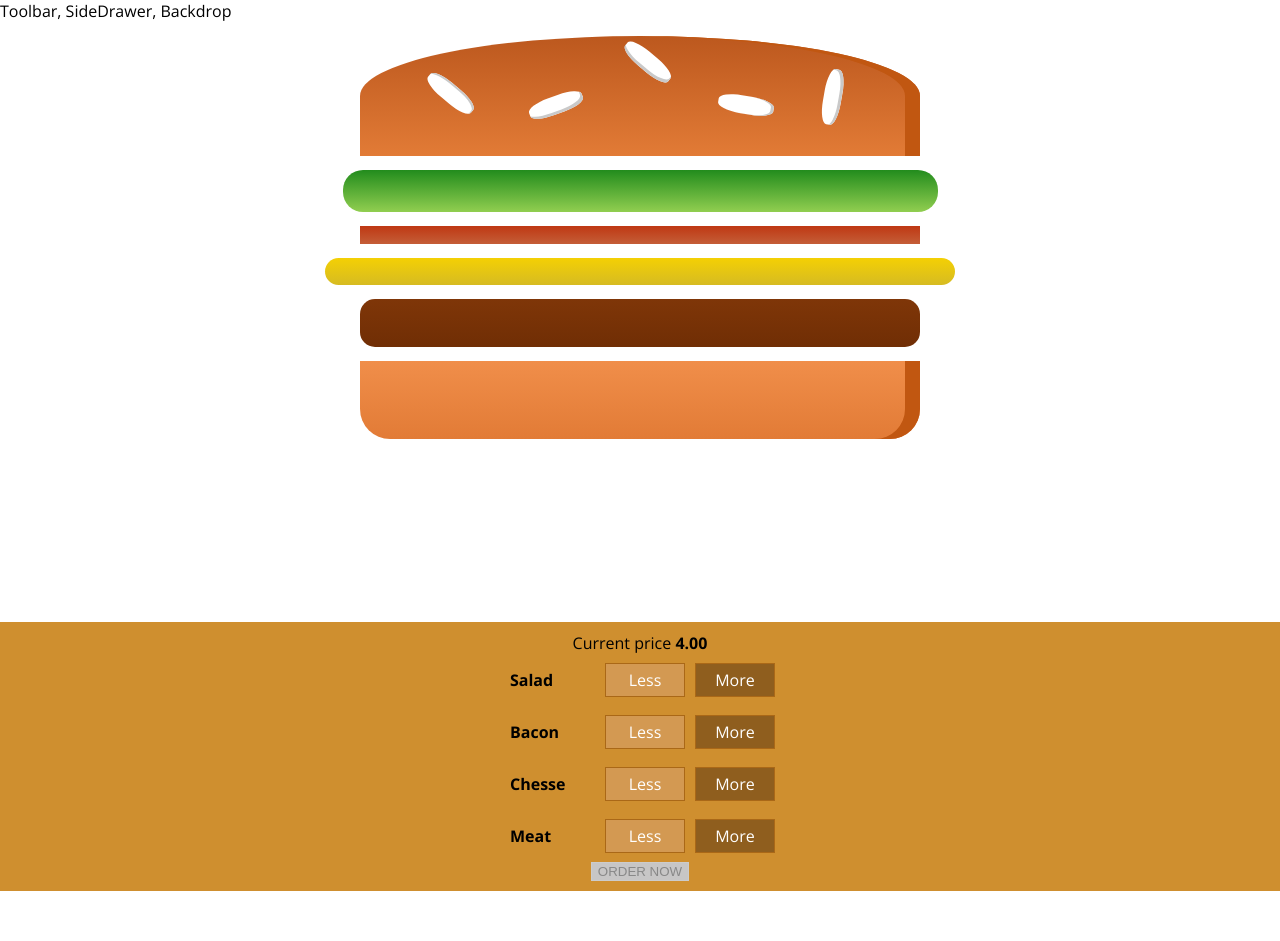
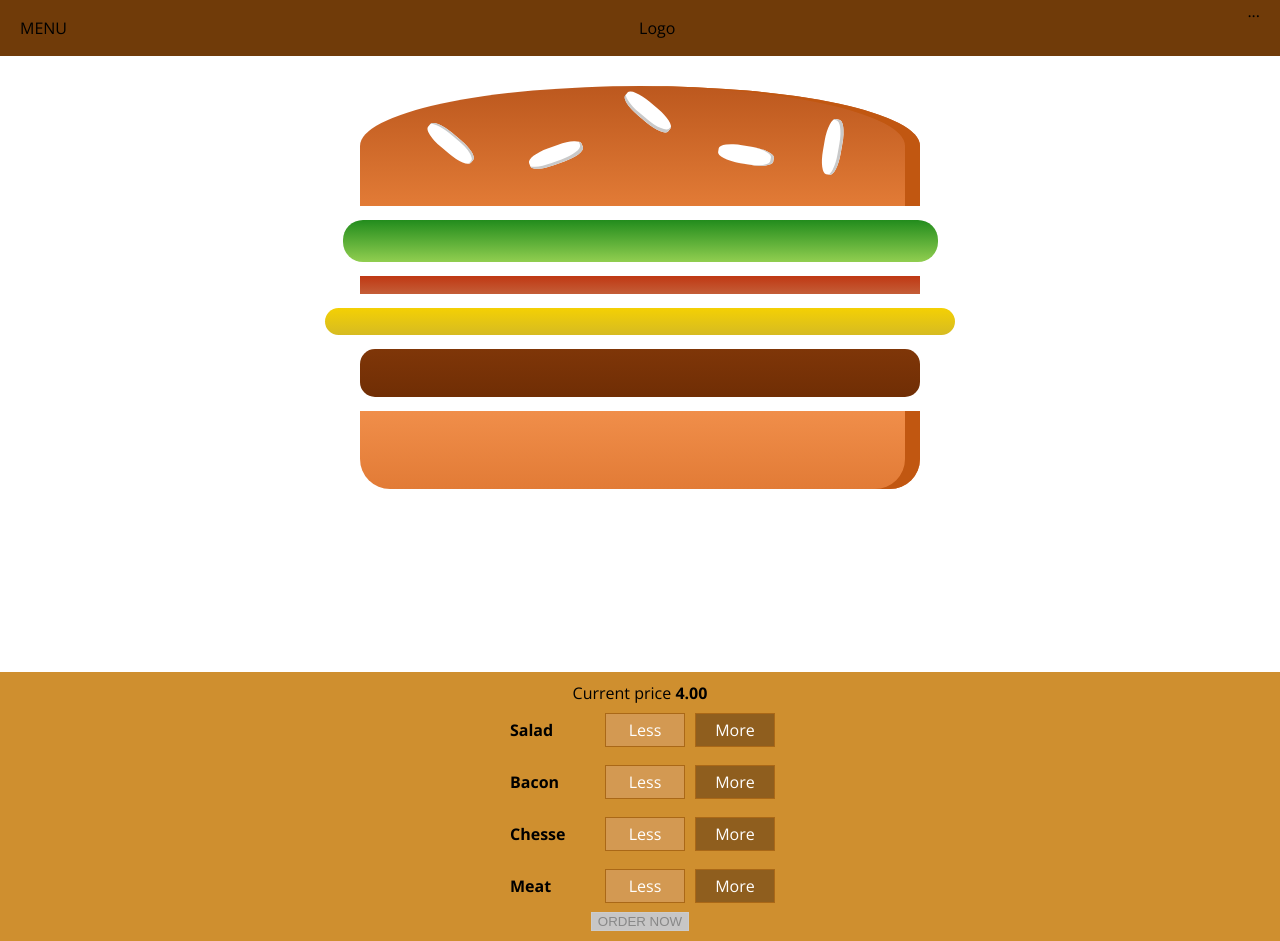
Before and after one commit to maveras/react_hamburger, a React app: page / in a window 1280 px wide. Before the commit the page ends 891 px from the top, so only its background shows below. Built offline with nearby package versions, Linux system fonts and the light colour scheme.

Commit message:
added base navbar

```diff
--- /dev/null
+++ b/src/components/Layout/Layout.css
@@ -0,0 +1,3 @@
+.Content {
+  margin-top: 72px
+}
--- a/src/components/Layout/Layout.js
+++ b/src/components/Layout/Layout.js
@@ -1,9 +1,12 @@
 import React from 'react'
 import Aux from '../../hoc/Aux'
+import Toolbar from '../Navigation/Toolbar/Toolbar'
+import classes from './Layout.css'
+
 const layout = (props) => (
   <Aux>
-    <div>Toolbar, SideDrawer, Backdrop</div>
-    <main>
+    <Toolbar ></Toolbar>
+    <main className={classes.Content}>
       {props.children}
     </main>
   </Aux>
--- /dev/null
+++ b/src/components/Navigation/Toolbar/Toolbar.css
@@ -0,0 +1,18 @@
+.Toolbar {
+  height: 56px;
+  width: 100%;
+  position: fixed;
+  top: 0;
+  left: 0;
+  background-color: #703b09;
+  display: flex;
+  justify-content: space-between;
+  align-items: center;
+  padding: 0px 20px;
+  box-sizing: border-box;
+  z-index: 90;
+}
+
+.Toolbar nav {
+  height: 100%;
+}
--- /dev/null
+++ b/src/components/Navigation/Toolbar/Toolbar.js
@@ -0,0 +1,14 @@
+import React from 'react'
+import classes from './Toolbar.css'
+
+const toolbar = (props) => (
+  <header className={classes.Toolbar}>
+    <div>MENU</div>
+    <div>Logo</div>
+    <nav>
+      ...
+    </nav>
+  </header>
+)
+
+export default toolbar
```
